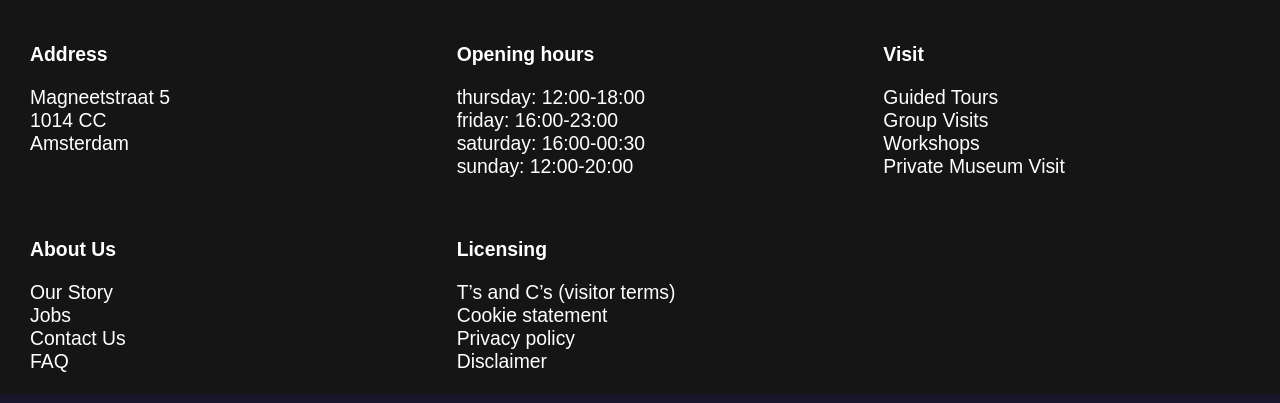
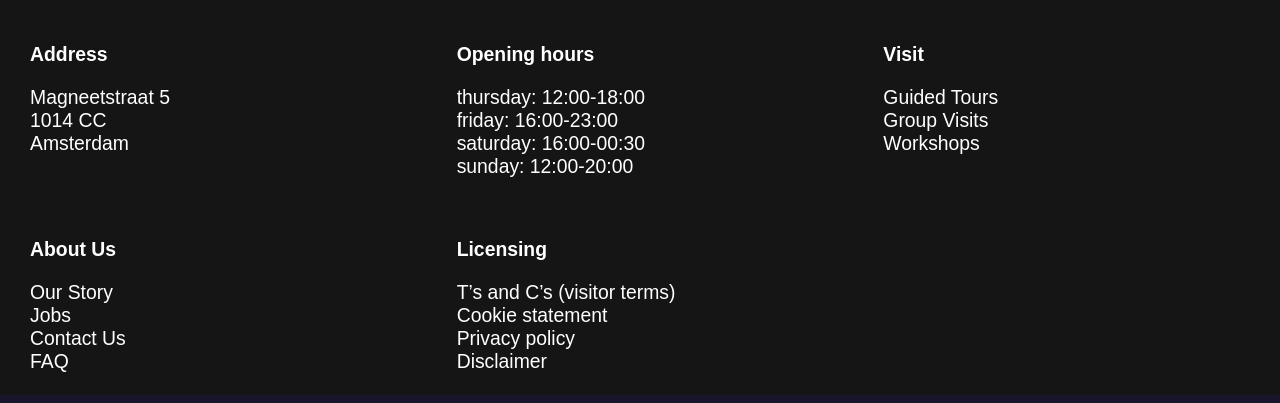
Before and after one commit to pythonlearner12/blast_galaxy, a plain HTML site: page index.html in a window 1280 px wide. Shown: the part 2918-3321 px from the top of the page. Drawn offline with nearby package versions, Linux system fonts and the light colour scheme.

Commit message:
onodig code weg gehaald

```diff
--- a/index.html
+++ b/index.html
@@ -349,7 +349,6 @@
                             <li><a href="#test">Guided Tours</a></li>
                             <li><a href="#test">Group Visits</a></li>
                             <li><a href="#test">Workshops</a></li>
-                            <li><a href="#test">Private Museum Visit</a></li>
                         </ul>
                     </div>
                 </div>
```
